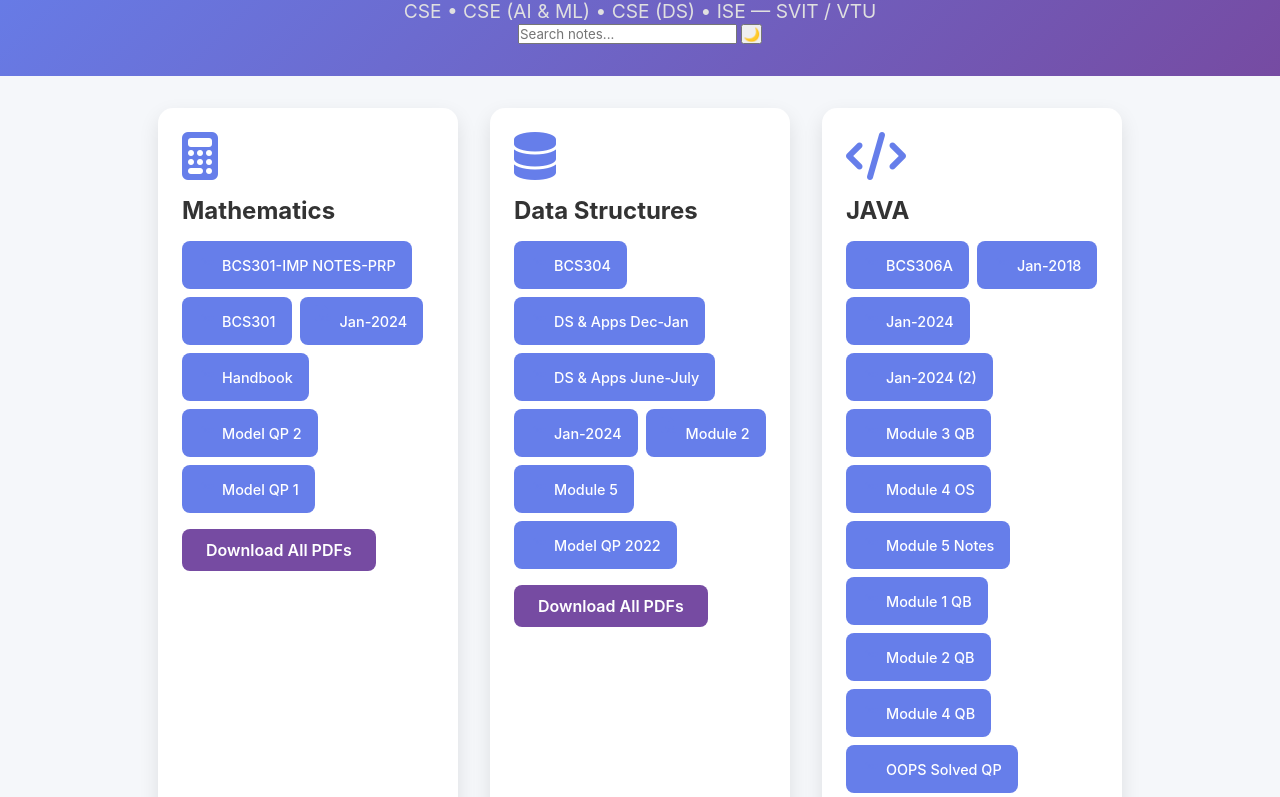
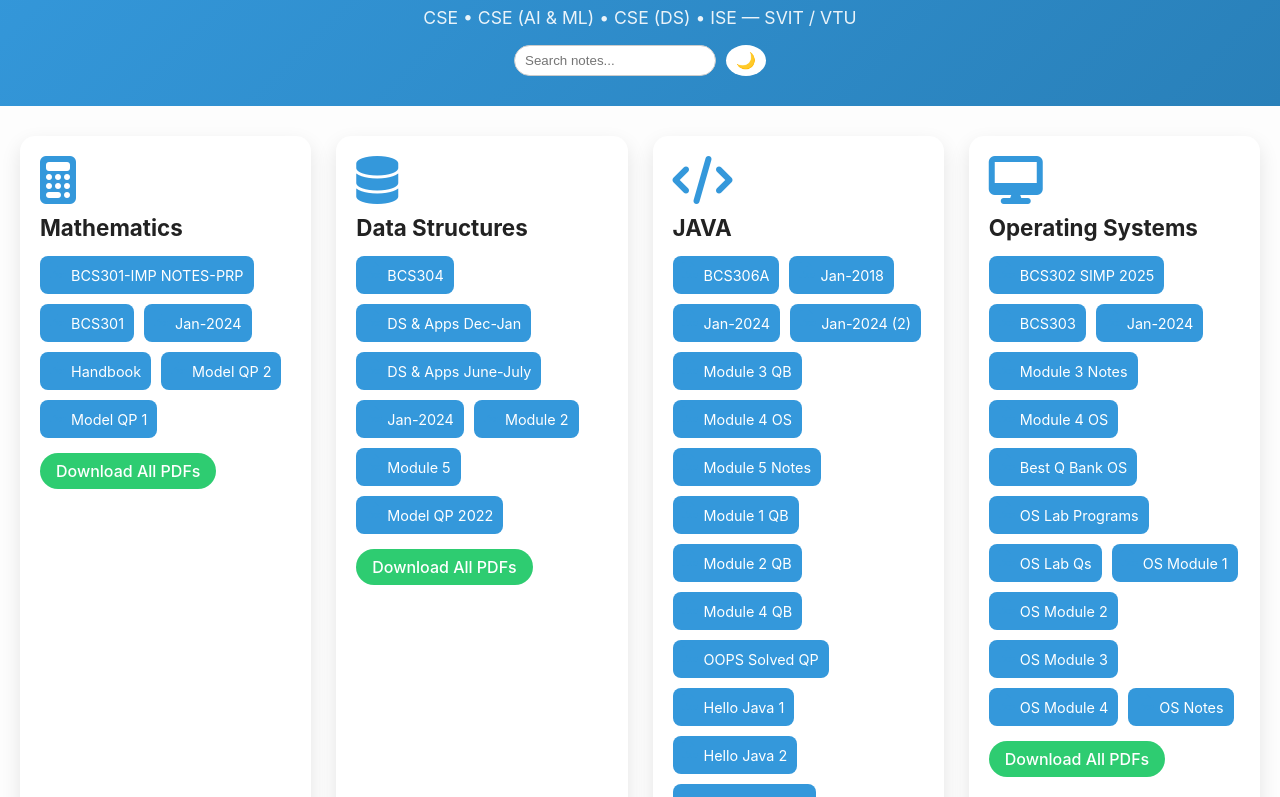
Before and after one commit to hammidbinaejaz/3RD-SEM-SVIT-NOTES, a plain HTML site: page index.html in a window 1280 px wide. Shown: the part 90-887 px from the top of the page. Drawn offline with Linux system fonts and the light colour scheme.

Commit message:
Update style.css

```diff
--- a/style.css
+++ b/style.css
@@ -1,150 +1,204 @@
-/* ===== GENERAL RESET ===== */
-* {
+/* ===== GLOBAL STYLES ===== */
+body {
+  font-family: 'Inter', sans-serif;
   margin: 0;
   padding: 0;
-  box-sizing: border-box;
-  font-family: 'Inter', sans-serif;
+  background-color: #fdfdfd;
+  color: #333;
+  transition: background-color 0.3s, color 0.3s;
 }
 
-body {
-  background-color: #f5f7fa;
-  color: #333;
+a {
+  text-decoration: none;
+  color: inherit;
+}
+
+h1, h2 {
+  margin: 0 0 10px 0;
 }
 
 /* ===== HEADER ===== */
 header {
-  background: linear-gradient(135deg, #667eea, #764ba2);
+  background: linear-gradient(135deg, #3498db, #2980b9);
   color: #fff;
-  padding: 2rem 1rem;
+  padding: 30px 20px;
   text-align: center;
+  position: relative;
 }
 
-header h1 {
+header .hero h1 {
   font-size: 2.5rem;
-  margin-bottom: 0.5rem;
-  animation: fadeInDown 1s ease;
+  margin-bottom: 10px;
 }
 
-header p {
-  font-size: 1.2rem;
-  color: #e0e0e0;
-  animation: fadeInUp 1s ease;
+header .hero p {
+  font-size: 1.1rem;
+  opacity: 0.9;
 }
 
-/* ===== MAIN SECTION ===== */
-.subjects {
+.header-actions {
+  margin-top: 15px;
   display: flex;
-  flex-wrap: wrap;
   justify-content: center;
-  gap: 2rem;
-  padding: 2rem 1rem;
+  gap: 10px;
 }
 
-/* ===== CARD ===== */
+.search-bar {
+  transition: width 0.3s ease, box-shadow 0.3s ease;
+  width: 180px;
+  padding: 6px 10px;
+  border-radius: 20px;
+  border: 1px solid #ccc;
+}
+
+.search-bar:focus {
+  width: 250px;
+  box-shadow: 0 4px 10px rgba(0,0,0,0.2);
+  outline: none;
+  border-color: #fff;
+}
+
+#darkModeToggle {
+  cursor: pointer;
+  transition: transform 0.2s ease, background-color 0.2s ease;
+  padding: 6px 10px;
+  border-radius: 50%;
+  border: none;
+  background-color: #fff;
+  color: #3498db;
+  font-size: 1rem;
+}
+
+#darkModeToggle:hover {
+  transform: scale(1.2);
+  background-color: #2980b9;
+  color: #fff;
+}
+
+/* ===== MAIN CONTENT ===== */
+main {
+  padding: 30px 20px;
+}
+
+.subjects {
+  display: grid;
+  grid-template-columns: repeat(auto-fit, minmax(280px, 1fr));
+  gap: 25px;
+}
+
+/* ===== CARD STYLES ===== */
 .card {
   background-color: #fff;
   border-radius: 15px;
   box-shadow: 0 8px 20px rgba(0,0,0,0.1);
-  width: 300px;
-  padding: 1.5rem;
+  padding: 20px;
   transition: transform 0.3s ease, box-shadow 0.3s ease;
 }
 
 .card:hover {
-  transform: translateY(-10px);
-  box-shadow: 0 12px 25px rgba(0,0,0,0.2);
+  transform: translateY(-5px);
+  box-shadow: 0 12px 25px rgba(0,0,0,0.15);
 }
 
 .card i {
-  color: #667eea;
-  margin-bottom: 1rem;
+  color: #3498db;
+  margin-bottom: 10px;
 }
 
 .card h2 {
-  font-size: 1.5rem;
-  margin-bottom: 1rem;
+  margin-bottom: 15px;
+  font-size: 1.4rem;
+  color: #222;
 }
 
 /* ===== PDF BOXES ===== */
 .pdf-container {
   display: flex;
   flex-wrap: wrap;
-  gap: 0.5rem;
-  margin-bottom: 1rem;
+  gap: 10px;
+  margin-bottom: 15px;
 }
 
 .pdf-box {
   display: flex;
   align-items: center;
-  gap: 0.5rem;
-  padding: 0.5rem 1rem;
-  background: #667eea;
+  gap: 5px;
+  background-color: #3498db;
   color: #fff;
+  padding: 6px 10px;
   border-radius: 8px;
-  text-decoration: none;
-  font-weight: 500;
   font-size: 0.9rem;
-  transition: transform 0.2s ease, background 0.2s ease;
+  transition: background-color 0.3s, transform 0.2s;
+}
+
+.pdf-box:hover {
+  background-color: #2980b9;
+  transform: translateY(-2px);
 }
 
 .pdf-box i {
   font-size: 1rem;
 }
 
-.pdf-box:hover {
-  transform: translateY(-3px);
-  background: #5a67d8;
-}
-
-/* ===== BUTTON ===== */
+/* ===== DOWNLOAD BUTTON ===== */
 .btn {
   display: inline-block;
-  padding: 0.7rem 1.5rem;
-  background: #764ba2;
+  background-color: #2ecc71;
   color: #fff;
-  border-radius: 8px;
-  text-decoration: none;
-  font-weight: 600;
-  transition: transform 0.3s ease, background 0.3s ease;
+  padding: 8px 16px;
+  border-radius: 25px;
+  transition: background-color 0.3s, transform 0.2s;
+  font-weight: 500;
+  text-align: center;
 }
 
 .btn:hover {
-  background: #5c3d99;
-  transform: translateY(-3px);
+  background-color: #27ae60;
+  transform: translateY(-2px);
 }
 
 /* ===== FOOTER ===== */
 footer {
   text-align: center;
-  padding: 1.5rem;
-  margin-top: 2rem;
+  padding: 12px 0;
+  font-size: 0.8rem;
+  color: #888;
   background-color: #f0f0f0;
-  color: #555;
 }
 
-/* ===== ANIMATIONS ===== */
-@keyframes fadeInDown {
-  0% { opacity: 0; transform: translateY(-20px); }
-  100% { opacity: 1; transform: translateY(0); }
+/* ===== DARK MODE STYLES ===== */
+body.dark-mode {
+  background-color: #1e1e1e;
+  color: #eee;
 }
 
-@keyframes fadeInUp {
-  0% { opacity: 0; transform: translateY(20px); }
-  100% { opacity: 1; transform: translateY(0); }
+body.dark-mode .card {
+  background-color: #2c2c2c;
+  box-shadow: 0 8px 20px rgba(0,0,0,0.5);
 }
 
-/* ===== RESPONSIVE ===== */
-@media (max-width: 1024px) {
-  .subjects {
-    gap: 1.5rem;
-  }
-  .card {
-    width: 45%;
-  }
+body.dark-mode .pdf-box {
+  background-color: #2980b9;
+  color: #fff;
 }
 
-@media (max-width: 768px) {
-  .card {
-    width: 90%;
-  }
+body.dark-mode .pdf-box:hover {
+  background-color: #3498db;
 }
+
+body.dark-mode .btn {
+  background-color: #27ae60;
+}
+
+body.dark-mode .btn:hover {
+  background-color: #2ecc71;
+}
+
+body.dark-mode header {
+  background: linear-gradient(135deg, #2980b9, #3498db);
+}
+
+body.dark-mode #darkModeToggle {
+  background-color: #fff;
+  color: #3498db;
+}
```
